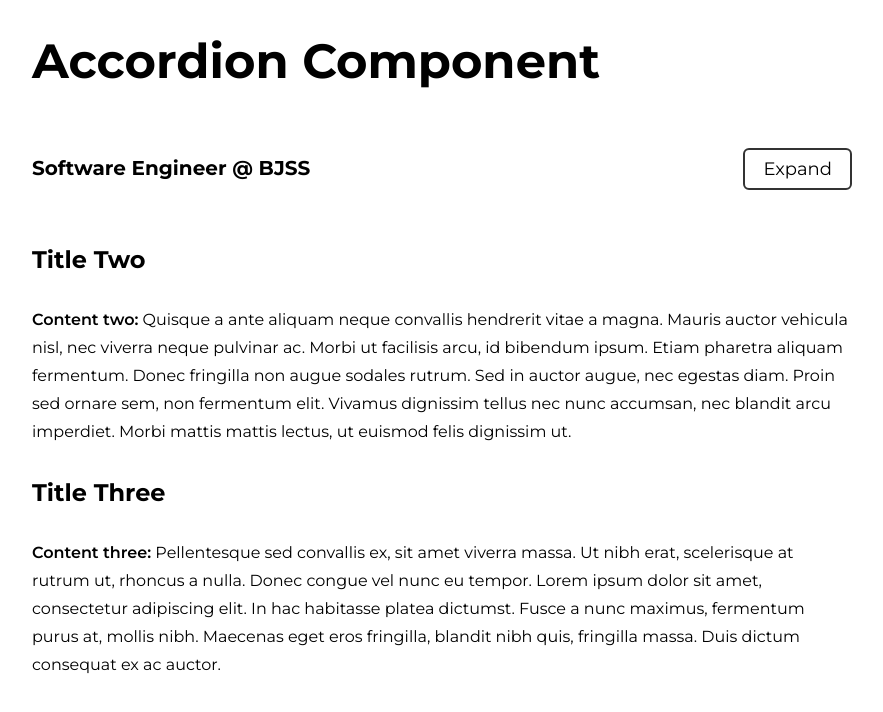
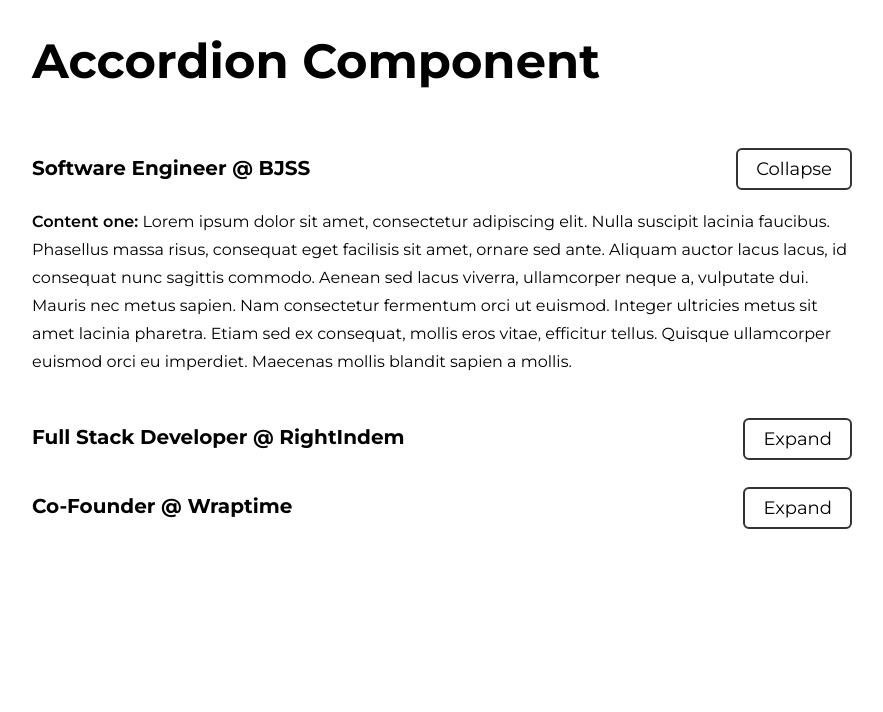
Before and after one commit to szabikr/szabi-space, a Next.js app: page /accordion in a window 1280 px wide. Shown: the top 712 px of the page, without its empty margins (198-1081 px from the left). Built offline with nearby package versions, Linux system fonts and the light colour scheme.

Commit message:
Accordion logic

```diff
--- a/src/components/accordion.jsx
+++ b/src/components/accordion.jsx
@@ -1,66 +1,135 @@
 import { useState } from 'react'
 
+const MOST_IMPORTANT = '77eb3531-4b82-427a-8947-cb26791ff4f9'
+const EXPANDED = true
+const COLLAPSED = false
+
+// Attempt to make the opperation generic
+function expandItem(items, id) {
+  return items.reduce((result, item) => {
+    if (item.id === id) {
+      return {
+        ...result,
+        [item.id]: EXPANDED,
+      }
+    }
+    return {
+      ...result,
+      [item.id]: COLLAPSED,
+    }
+  }, {})
+}
+
 export default function Accordion() {
-  const [isCollapsed, setIsCollapsed] = useState(true)
+  const items = [
+    {
+      id: '77eb3531-4b82-427a-8947-cb26791ff4f9',
+      header: () => <h5>Software Engineer @ BJSS</h5>,
+      body: () => (
+        <p>
+          <strong>Content one:</strong> Lorem ipsum dolor sit amet, consectetur
+          adipiscing elit. Nulla suscipit lacinia faucibus. Phasellus massa
+          risus, consequat eget facilisis sit amet, ornare sed ante. Aliquam
+          auctor lacus lacus, id consequat nunc sagittis commodo. Aenean sed
+          lacus viverra, ullamcorper neque a, vulputate dui. Mauris nec metus
+          sapien. Nam consectetur fermentum orci ut euismod. Integer ultricies
+          metus sit amet lacinia pharetra. Etiam sed ex consequat, mollis eros
+          vitae, efficitur tellus. Quisque ullamcorper euismod orci eu
+          imperdiet. Maecenas mollis blandit sapien a mollis.
+        </p>
+      ),
+    },
+    {
+      id: '4a6ef2dd-f855-4691-88eb-813126097aff',
+      header: () => <h5>Full Stack Developer @ RightIndem</h5>,
+      body: () => (
+        <p>
+          <strong>Content two:</strong> Lorem ipsum dolor sit amet, consectetur
+          adipiscing elit. Nulla suscipit lacinia faucibus. Phasellus massa
+          risus, consequat eget facilisis sit amet, ornare sed ante. Aliquam
+          auctor lacus lacus, id consequat nunc sagittis commodo. Aenean sed
+          lacus viverra, ullamcorper neque a, vulputate dui. Mauris nec metus
+          sapien. Nam consectetur fermentum orci ut euismod. Integer ultricies
+          metus sit amet lacinia pharetra. Etiam sed ex consequat, mollis eros
+          vitae, efficitur tellus. Quisque ullamcorper euismod orci eu
+          imperdiet. Maecenas mollis blandit sapien a mollis.
+        </p>
+      ),
+    },
+    {
+      id: '6ac40bf0-4ee2-4562-85b6-7d9a5904b9cd',
+      header: () => <h5>Co-Founder @ Wraptime</h5>,
+      body: () => (
+        <p>
+          <strong>Content three:</strong> Lorem ipsum dolor sit amet,
+          consectetur adipiscing elit. Nulla suscipit lacinia faucibus.
+          Phasellus massa risus, consequat eget facilisis sit amet, ornare sed
+          ante. Aliquam auctor lacus lacus, id consequat nunc sagittis commodo.
+          Aenean sed lacus viverra, ullamcorper neque a, vulputate dui. Mauris
+          nec metus sapien. Nam consectetur fermentum orci ut euismod. Integer
+          ultricies metus sit amet lacinia pharetra. Etiam sed ex consequat,
+          mollis eros vitae, efficitur tellus. Quisque ullamcorper euismod orci
+          eu imperdiet. Maecenas mollis blandit sapien a mollis.
+        </p>
+      ),
+    },
+  ]
+
+  const [show, setShow] = useState(
+    items.reduce((result, item) => {
+      if (item.id === MOST_IMPORTANT) {
+        return {
+          ...result,
+          [item.id]: EXPANDED,
+        }
+      }
+      return {
+        ...result,
+        [item.id]: COLLAPSED,
+      }
+    }, {}),
+  )
+
+  const toggleItem = (id) => {
+    const currentItemState = show[id]
+    if (currentItemState === EXPANDED) {
+      setShow({
+        ...show,
+        [id]: COLLAPSED,
+      })
+    } else {
+      setShow(
+        Object.keys(show).reduce((result, itemId) => {
+          if (itemId === id) {
+            return {
+              ...result,
+              [itemId]: EXPANDED,
+            }
+          }
+          return {
+            ...result,
+            [itemId]: COLLAPSED,
+          }
+        }, {}),
+      )
+    }
+  }
 
   return (
     <div className="accordion">
-      <div className="accordion-item">
-        <div className="accordion-header">
-          <h5>Software Engineer @ BJSS</h5>
-          <div>
-            <button
-              className="primary"
-              onClick={() => setIsCollapsed(!isCollapsed)}
-            >
-              {isCollapsed ? 'Expand' : 'Collapse'}
-            </button>
+      {items.map((item) => (
+        <div key={item.id} className="accordion-item">
+          <div className="accordion-header">
+            {item.header()}
+            <div>
+              <button className="primary" onClick={() => toggleItem(item.id)}>
+                {show[item.id] ? 'Collapse' : 'Expand'}
+              </button>
+            </div>
           </div>
+          <div className={show[item.id] ? '' : 'collapsed'}>{item.body()}</div>
         </div>
-        <div className={isCollapsed ? 'collapsed' : ''}>
-          <p>
-            <strong>Content one:</strong> Lorem ipsum dolor sit amet,
-            consectetur adipiscing elit. Nulla suscipit lacinia faucibus.
-            Phasellus massa risus, consequat eget facilisis sit amet, ornare sed
-            ante. Aliquam auctor lacus lacus, id consequat nunc sagittis
-            commodo. Aenean sed lacus viverra, ullamcorper neque a, vulputate
-            dui. Mauris nec metus sapien. Nam consectetur fermentum orci ut
-            euismod. Integer ultricies metus sit amet lacinia pharetra. Etiam
-            sed ex consequat, mollis eros vitae, efficitur tellus. Quisque
-            ullamcorper euismod orci eu imperdiet. Maecenas mollis blandit
-            sapien a mollis.
-          </p>
-        </div>
-      </div>
-      <div>
-        <h4>Title Two</h4>
-        <div>
-          <p>
-            <strong>Content two:</strong> Quisque a ante aliquam neque convallis
-            hendrerit vitae a magna. Mauris auctor vehicula nisl, nec viverra
-            neque pulvinar ac. Morbi ut facilisis arcu, id bibendum ipsum. Etiam
-            pharetra aliquam fermentum. Donec fringilla non augue sodales
-            rutrum. Sed in auctor augue, nec egestas diam. Proin sed ornare sem,
-            non fermentum elit. Vivamus dignissim tellus nec nunc accumsan, nec
-            blandit arcu imperdiet. Morbi mattis mattis lectus, ut euismod felis
-            dignissim ut.
-          </p>
-        </div>
-      </div>
-      <div>
-        <h4>Title Three</h4>
-        <div>
-          <p>
-            <strong>Content three:</strong> Pellentesque sed convallis ex, sit
-            amet viverra massa. Ut nibh erat, scelerisque at rutrum ut, rhoncus
-            a nulla. Donec congue vel nunc eu tempor. Lorem ipsum dolor sit
-            amet, consectetur adipiscing elit. In hac habitasse platea dictumst.
-            Fusce a nunc maximus, fermentum purus at, mollis nibh. Maecenas eget
-            eros fringilla, blandit nibh quis, fringilla massa. Duis dictum
-            consequat ex ac auctor.
-          </p>
-        </div>
-      </div>
+      ))}
     </div>
   )
 }
--- a/src/styles/accordion.css
+++ b/src/styles/accordion.css
@@ -1,6 +1,10 @@
 .accordion-header {
   display: flex;
   justify-content: space-between;
+}
+
+.accordion-header h5 {
+  margin-bottom: 12px;
 }
 
 .accordion-header div {
```
